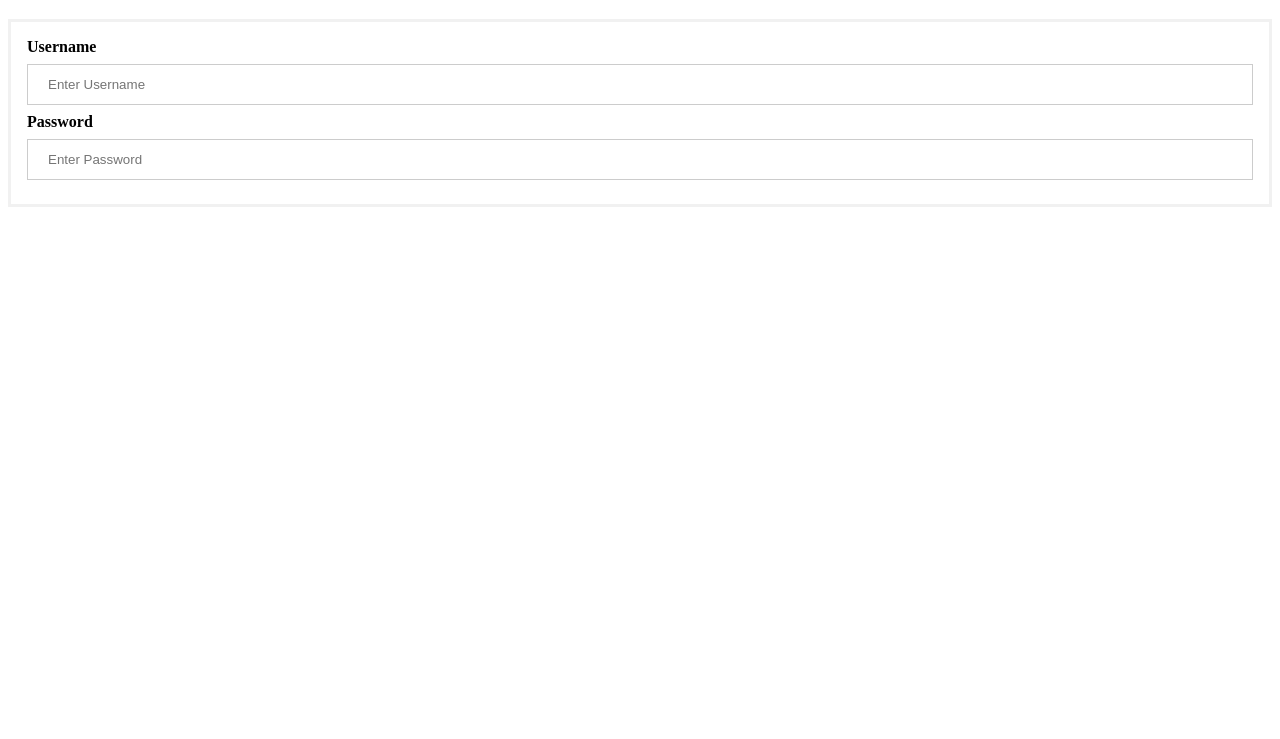
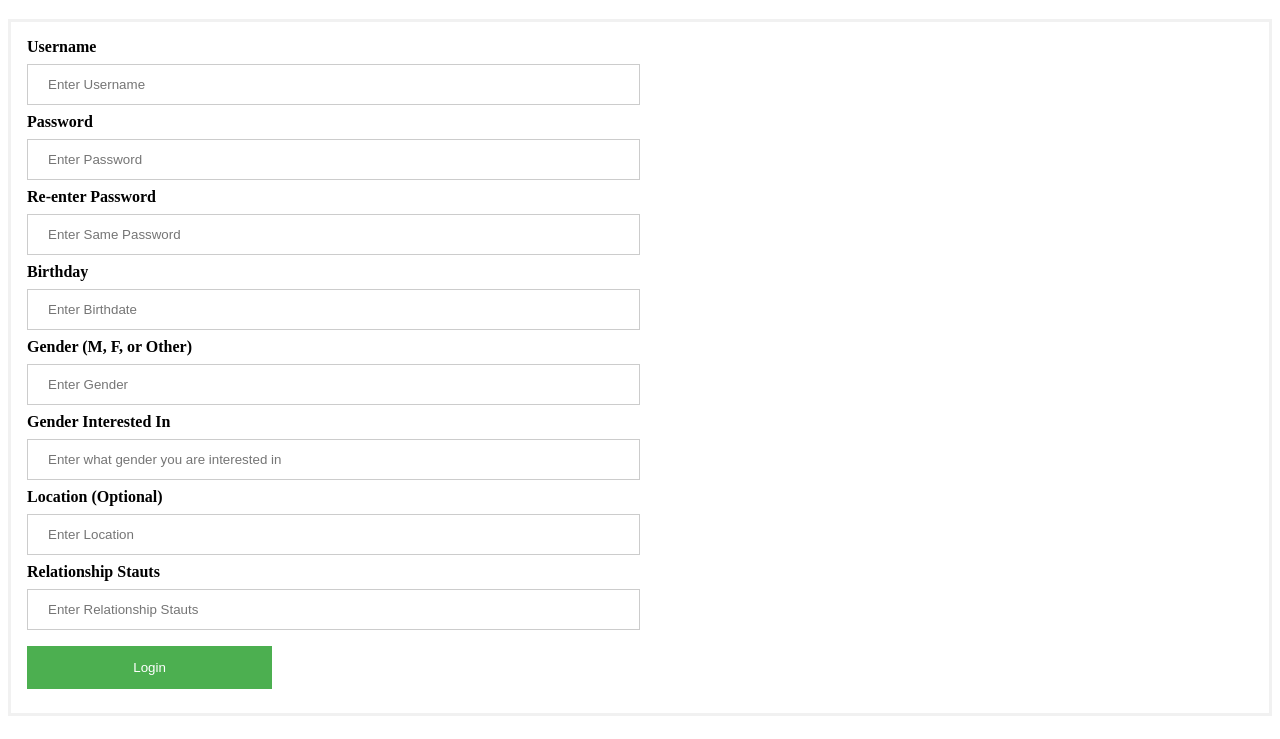
Before and after one commit to ashelleyPurdue/NerdMatchMaker, a website: page cs408/html/create_account.htm in a window 1280 px wide. Shown: the part 61-800 px from the top of the page. Drawn offline with Linux system fonts and the light colour scheme.

Commit message:
html
updates to html pages

```diff
--- a/cs408/html/create_account.css
+++ b/cs408/html/create_account.css
@@ -9,10 +9,10 @@ form {
 
 input[type=text],
 input[type=password] {
-    width: 100%;
+    width: 50%;
     padding: 12px 20px;
     margin: 8px 0;
-    display: inline-block;
+    display: block;
     border: 1px solid #ccc;
     box-sizing: border-box;
 }
@@ -23,6 +23,19 @@ input[type=password] {
 .imgcontainer {
     text-align: center;
     margin: 24px 0 12px 0;
+}
+
+
+/* Set a style for all buttons */
+
+button {
+    background-color: #4CAF50;
+    color: white;
+    padding: 14px 20px;
+    margin: 8px 0;
+    border: none;
+    cursor: pointer;
+    width: 20%;
 }
 
 
--- a/cs408/html/create_account.htm
+++ b/cs408/html/create_account.htm
@@ -18,7 +18,28 @@
             <label><b>Password</b></label>
             <input type="password" placeholder="Enter Password" name="psw" required>
 
+            <label><b>Re-enter Password</b></label>
+            <input type="password" placeholder="Enter Same Password" name="psw" required>
+
+            <label><b>Birthday</b></label>
+            <input type="text" placeholder="Enter Birthdate" name="birthdate" required>
+
+            <label><b>Gender (M, F, or Other)</b></label>
+            <input type="text" placeholder="Enter Gender" name="gender" required>
+
+            <label><b>Gender Interested In</b></label>
+            <input type="text" placeholder="Enter what gender you are interested in" name="genderinto" required>
+
+            <label><b>Location (Optional)</b></label>
+            <input type="text" placeholder="Enter Location" name="location" required>
+
+            <label><b>Relationship Stauts</b></label>
+            <input type="text" placeholder="Enter Relationship Stauts" name="relationshipstatus" required>
+
+            <button type="submit">Login</button>
+
         </div>
+
 
 </body>
 
```
